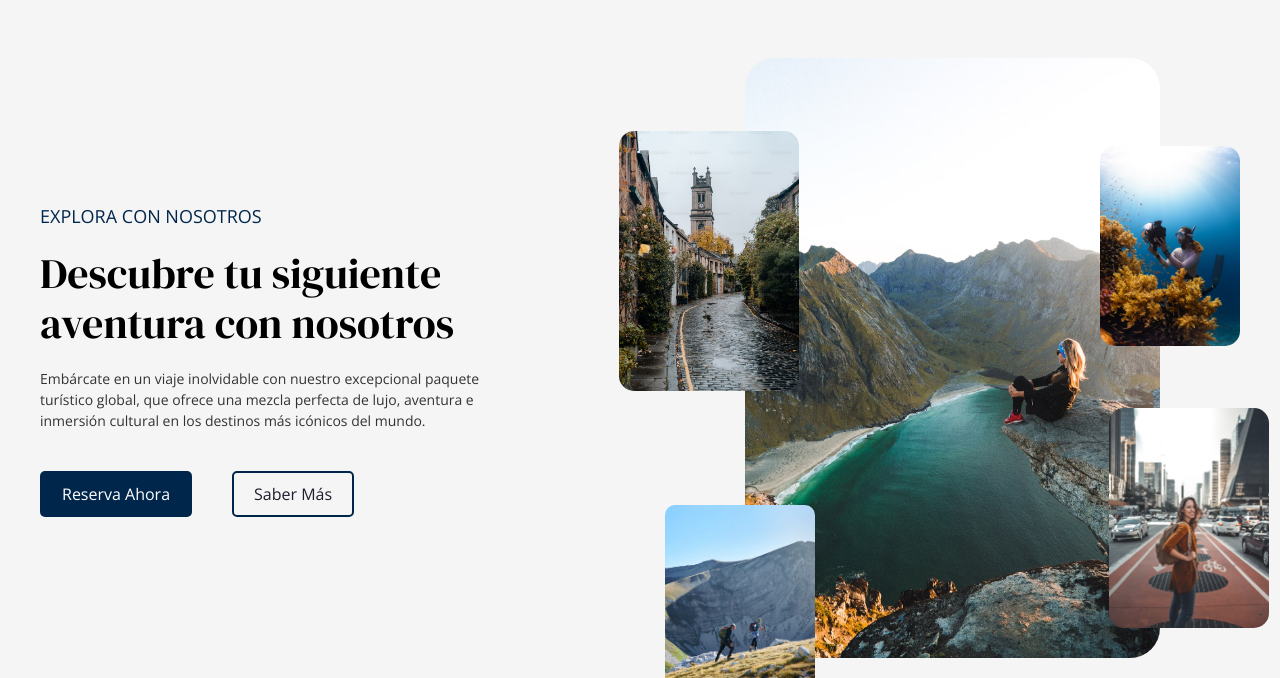
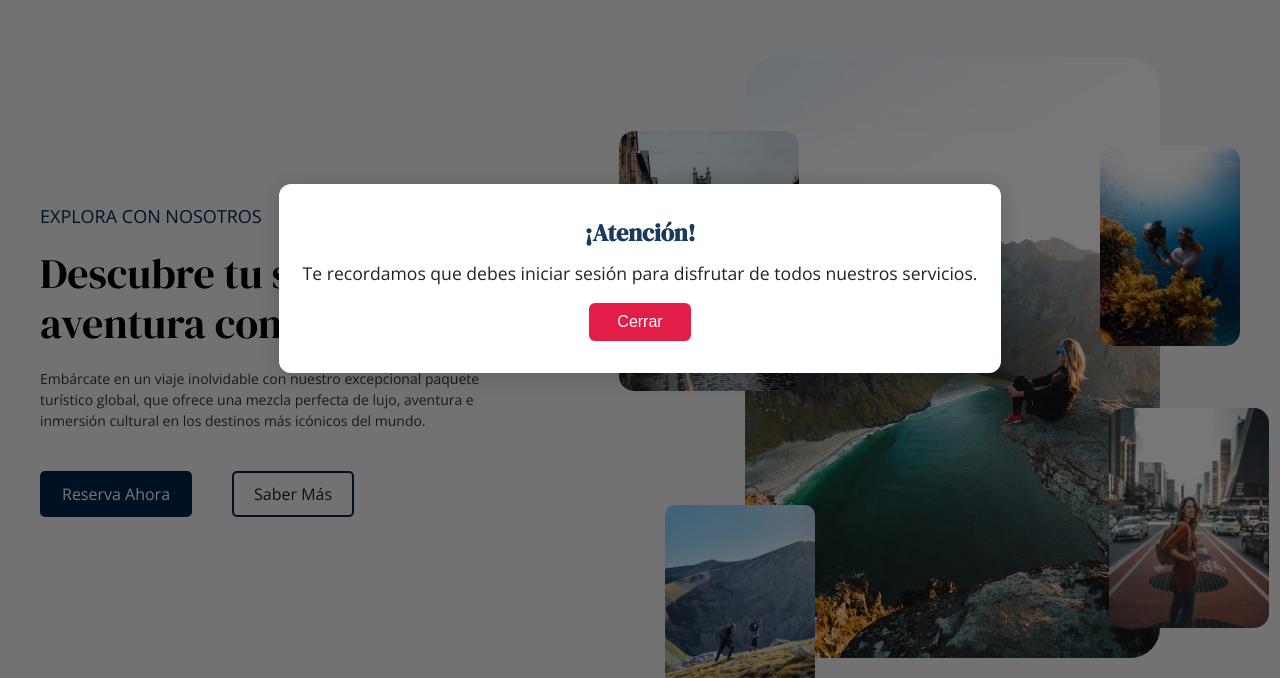
Before and after one commit to ezzADJG/proyecto_web, a website: page public/index.html in a window 1280 px wide. Shown: the part 122-800 px from the top of the page. Drawn offline with nearby package versions, Linux system fonts and the light colour scheme; no server answers.

Commit message:
Ultimos ajustes

```diff
--- a/public/index.html
+++ b/public/index.html
@@ -3,8 +3,14 @@
   <head>
     <meta charset="UTF-8" />
     <meta name="viewport" content="width=device-width, initial-scale=1.0" />
-    <meta name="description" content="Contáctanos para cualquier duda o sugerencia sobre nuestros tours y servicios. Estamos aquí para ayudarte." />
-    <meta name="keywords" content="contacto, tours, viajes, aventura, JD Adventure Travel" />
+    <meta
+      name="description"
+      content="Contáctanos para cualquier duda o sugerencia sobre nuestros tours y servicios. Estamos aquí para ayudarte."
+    />
+    <meta
+      name="keywords"
+      content="contacto, tours, viajes, aventura, JD Adventure Travel"
+    />
     <meta name="author" content="JD Adventure Travel" />
     <link rel="icon" href="./img/logito copy.png" type="image/x-icon" />
     <title>Agencia de Tours</title>
@@ -114,7 +120,9 @@
         </p>
 
         <div class="buttons-hero-banner">
-          <a href="catalogo.html" class="btn btn-banner-primary">Reserva ahora</a>
+          <a href="catalogo.html" class="btn btn-banner-primary"
+            >Reserva ahora</a
+          >
           <a href="about.html" class="btn btn-banner-secondary">Saber más</a>
         </div>
       </div>
@@ -145,10 +153,10 @@
         <h2 class="title">La Historia detras de nuestros viajes</h2>
 
         <p>
-          Bienvenido a JD Adventure Travel, tu agencia de viajes de confianza. Nosotros
-          nos encargamos de que tu viaje sea una experiencia inolvidable.
-          Nuestro equipo de expertos se encargará de que tu viaje sea seguro y
-          placentero.
+          Bienvenido a JD Adventure Travel, tu agencia de viajes de confianza.
+          Nosotros nos encargamos de que tu viaje sea una experiencia
+          inolvidable. Nuestro equipo de expertos se encargará de que tu viaje
+          sea seguro y placentero.
         </p>
 
         <ul>
@@ -174,9 +182,8 @@
       <h2 class="title">Destinos más populares</h2>
 
       <p>
-				Explora nuestros destinos principales seleccionados
-				cuidadosamente, donde aventuras inolvidables y experiencias
-				impresionantes te esperan.
+        Explora nuestros destinos principales seleccionados cuidadosamente,
+        donde aventuras inolvidables y experiencias impresionantes te esperan.
       </p>
 
       <div class="container-destination" id="destinos-populares">
@@ -185,28 +192,23 @@
     </section>
 
     <section class="container section-tours">
-			<h2 class="title">
-				Experiencias Únicas en Paquetes Turísticos Globales
-			</h2>
+      <h2 class="title">Experiencias Únicas en Paquetes Turísticos Globales</h2>
       <p>
-				Descubre los destinos más emblemáticos del mundo con nuestros
-				paquetes turísticos exclusivos, que incluyen itinerarios
-				personalizados, vivencias inolvidables y la mejor atención
+        Descubre los destinos más emblemáticos del mundo con nuestros paquetes
+        turísticos exclusivos, que incluyen itinerarios personalizados,
+        vivencias inolvidables y la mejor atención
       </p>
 
-			<div class="container-cards-tours" id="tours-destacados">
-      </div>
-
+      <div class="container-cards-tours" id="tours-destacados"></div>
     </section>
 
     <section class="container section-pick-tour">
       <h2 class="title">Elige tu tipo de tour</h2>
 
       <p>
-				Explora una variedad de tours, desde emocionantes aventuras
-				hasta experiencia culturales relajantes, diseñados para
-				adaptarse a tus preferencias y hacer de tu viaje algo
-				inolvidable.
+        Explora una variedad de tours, desde emocionantes aventuras hasta
+        experiencia culturales relajantes, diseñados para adaptarse a tus
+        preferencias y hacer de tu viaje algo inolvidable.
       </p>
 
       <div class="container-cards-pick-tour">
@@ -236,16 +238,15 @@
       <h2 class="title">Testimonios</h2>
 
       <p>
-				Viajes inolvidables, experiencias compartidas por viajeros
-				reales. Descubre el mundo a través de sus historias y
-				opiniones.
+        Viajes inolvidables, experiencias compartidas por viajeros reales.
+        Descubre el mundo a través de sus historias y opiniones.
       </p>
 
       <div class="container-cards-testimonial">
         <div class="card-testimonial">
           <div class="header-card-testimonial">
             <div class="container-img">
-							<i class="fa-solid fa-user fa-2x" style="color:#b6c6e3;"></i>
+              <i class="fa-solid fa-user fa-2x" style="color: #b6c6e3"></i>
               <div class="decoration"></div>
             </div>
             <h3 class="name">María Lopez</h3>
@@ -254,9 +255,9 @@
 
           <div class="review">
             <p>
-							Fue un viaje espectacular. La organización fue impecable
-							y las recomendaciones hicieron que la experiencia fuera
-							inolvidable. Sin duda, volvería a reservar con ellos.
+              Fue un viaje espectacular. La organización fue impecable y las
+              recomendaciones hicieron que la experiencia fuera inolvidable. Sin
+              duda, volvería a reservar con ellos.
             </p>
           </div>
         </div>
@@ -264,7 +265,7 @@
         <div class="card-testimonial">
           <div class="header-card-testimonial">
             <div class="container-img">
-							<i class="fa-solid fa-user fa-2x" style="color:#b6c6e3;"></i>
+              <i class="fa-solid fa-user fa-2x" style="color: #b6c6e3"></i>
               <div class="decoration"></div>
             </div>
             <h3 class="name">Juan Martínez</h3>
@@ -273,10 +274,9 @@
 
           <div class="review">
             <p>
-							Todo salió mejor de lo que esperaba. Desde el
-							alojamiento hasta las actividades, todo estuvo bien
-							planeado. Lo único que mejoraría sería incluir más
-							opciones de transporte
+              Todo salió mejor de lo que esperaba. Desde el alojamiento hasta
+              las actividades, todo estuvo bien planeado. Lo único que mejoraría
+              sería incluir más opciones de transporte
             </p>
           </div>
         </div>
@@ -284,7 +284,7 @@
         <div class="card-testimonial">
           <div class="header-card-testimonial">
             <div class="container-img">
-							<i class="fa-solid fa-user fa-2x" style="color:#b6c6e3;"></i>
+              <i class="fa-solid fa-user fa-2x" style="color: #b6c6e3"></i>
               <div class="decoration"></div>
             </div>
             <h3 class="name">Laura Castillo</h3>
@@ -293,9 +293,9 @@
 
           <div class="review">
             <p>
-							La experiencia fue increíble. Los lugares que visitamos
-							fueron mágicos y todo el itinerario estuvo perfectamente
-							diseñado. Me encantó la atención personalizada.
+              La experiencia fue increíble. Los lugares que visitamos fueron
+              mágicos y todo el itinerario estuvo perfectamente diseñado. Me
+              encantó la atención personalizada.
             </p>
           </div>
         </div>
@@ -395,5 +395,53 @@
     <script src="./js/destinos-populares.js"></script>
     <script src="./js/tours-destacados.js"></script>
 
+    <!-- Modal de aviso de inicio de sesión -->
+    <div
+      id="modalAviso"
+      style="
+        display: none;
+        position: fixed;
+        top: 0;
+        left: 0;
+        width: 100vw;
+        height: 100vh;
+        background: #0008;
+        z-index: 9999;
+        justify-content: center;
+        align-items: center;
+      "
+    >
+      <div
+        style="
+          background: #fff;
+          padding: 32px 24px;
+          border-radius: 12px;
+          box-shadow: 0 4px 24px #0003;
+          max-width: 90vw;
+          text-align: center;
+        "
+      >
+        <h2 style="color: #1a3a5d; margin-bottom: 12px; font-family: var(--title-font)">¡Atención!</h2>
+        <p style="font-size: 1.1rem; color: #222; font-family: var(--text-font)">
+          Te recordamos que debes iniciar sesión para disfrutar de todos nuestros
+          servicios.
+        </p>
+        <button
+          id="cerrarModalAviso"
+          style="
+            margin-top: 18px;
+            background: #e11d48;
+            color: #fff;
+            border: none;
+            border-radius: 6px;
+            padding: 10px 28px;
+            font-size: 1rem;
+            cursor: pointer;
+          "
+        >
+          Cerrar
+        </button>
+      </div>
+    </div>
   </body>
 </html>
--- a/public/js/greetings.js
+++ b/public/js/greetings.js
@@ -2,7 +2,14 @@ document.addEventListener('DOMContentLoaded', () => {
   // Verifica si el usuario está logueado
   const usuario = JSON.parse(localStorage.getItem('usuario'));
 
-  if (!usuario) return alert('Te recordamos que debes iniciar sesión para disfrutar de nuestros servicios.');
+  if (!usuario) {
+    const modal = document.getElementById('modalAviso');
+    modal.style.display = 'flex';
+    document.getElementById('cerrarModalAviso').onclick = function() {
+      modal.style.display = 'none';
+    };
+    return;
+  }
 
   // document.getElementById('saludo').innerText = `Bienvenido, ${usuario.nombre}`;
   document.getElementById('perfilLink').innerHTML = `<a href="perfil.html" class='sign-in'>Mi Perfil</a>`;
```
Lines whose indentation alone changed are shown as unchanged.
